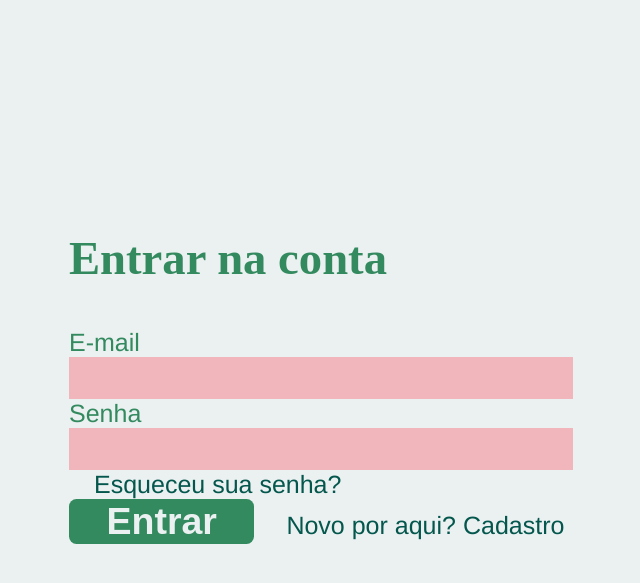
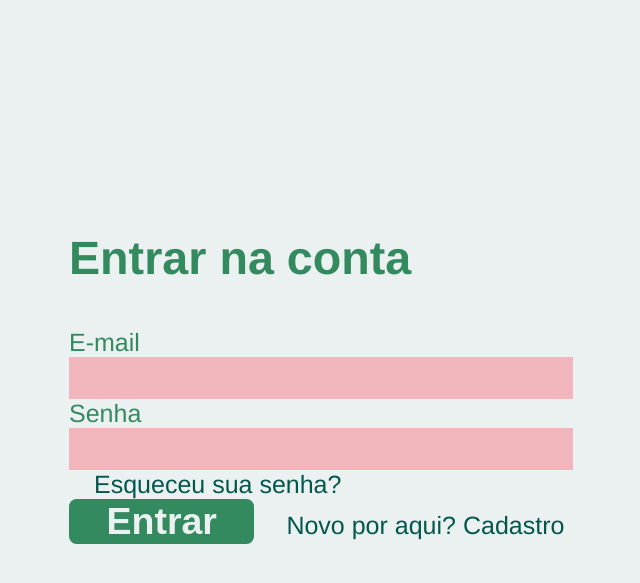
Before and after one commit to dudabecker/GreenGo, a PHP site: the page made by app/views/login.html in a window 1280 px wide. Shown: the top 583 px of the page, without its empty margins (319-959 px from the left). Run offline with PHP 8.4, Linux system fonts and the light colour scheme; the template is opened without the code that fills it, so the values that code supplies are empty.

Commit message:
Update styles-form.css

```diff
--- a/app/models/styles-form.css
+++ b/app/models/styles-form.css
@@ -42,7 +42,7 @@ body.fundo-branco {
 h2.titulo-form{
     color: var(--principal);
     text-align: left;
-    font-family: cooper;
+
 
 }
 
```
